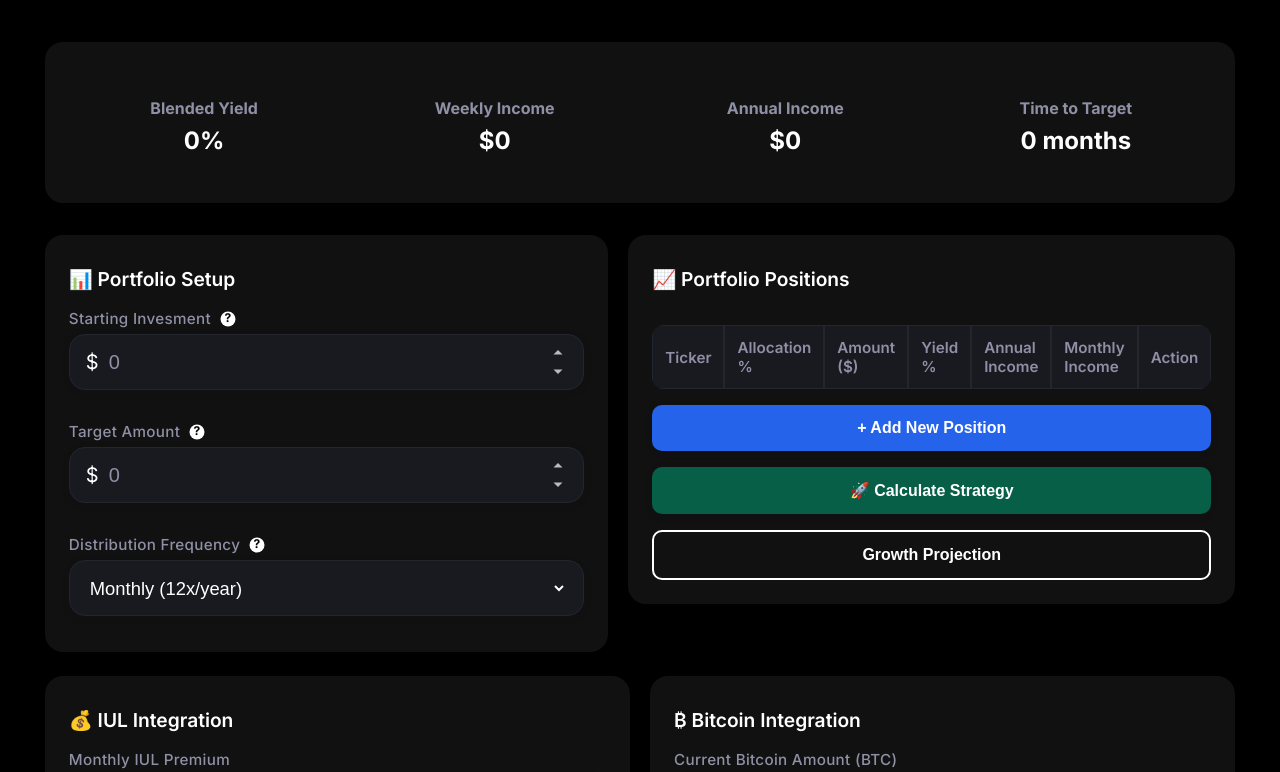
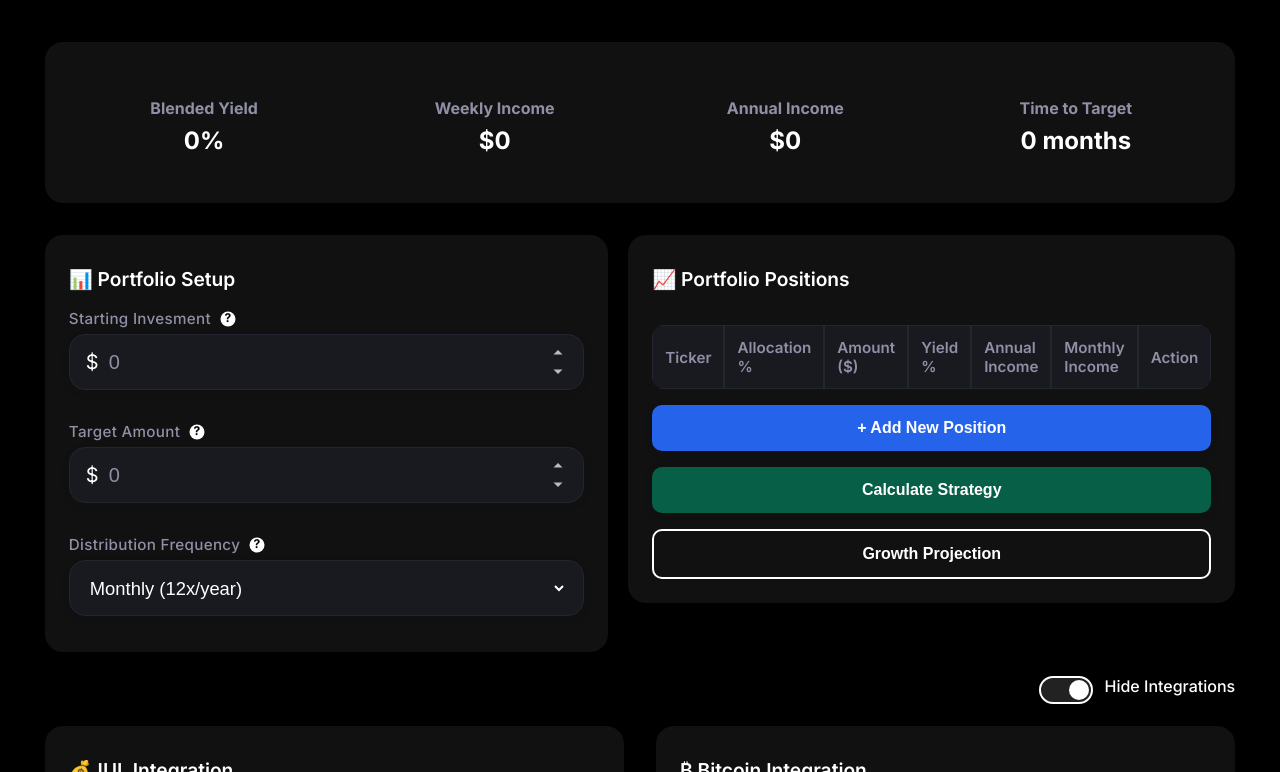
Before and after one commit to ajordant1989/Drip_Strategy, a plain HTML site: page Drip_Strategy.html in a window 1280 px wide. Shown: the part 112-884 px from the top of the page. Drawn offline with nearby package versions, Linux system fonts and the light colour scheme.

Commit message:
Add toggle to show/hide integration grid
Introduces a toggle switch to collapse or expand the integration grid section in Drip_Strategy.html, improving UI flexibility. Includes supporting styles in global.css and updates chart/table logic for monthly data rendering.

```diff
--- a/Drip_Strategy.html
+++ b/Drip_Strategy.html
@@ -142,14 +142,25 @@
                 <div class="button-group">
                     <div class="main-action-btns">
                         <button class="btn" onclick="openAddPositionModal()">+ Add New Position</button>
-                        <button class="btn" onclick="calculateResults()">🚀 Calculate Strategy</button>
+                        <button class="btn" onclick="calculateResults()">Calculate Strategy</button>
                     </div>
                     <button class="projection-btn" onclick="scrollToProjection()">Growth Projection</button>
                 </div>
             </div>
         </div>
 
-        <div class="integration-grid">
+        <!-- Integration Grid Toggle Switch -->
+        <div style="width:100%; display:flex; justify-content:flex-end; margin-bottom:16px;">
+            <label class="toggle-switch" id="integrationToggleLabel">
+                <input type="checkbox" id="toggleIntegrationGridSwitch" checked>
+                <span class="slider"></span>
+            </label>
+            <span id="toggleIntegrationGridText"
+                style="margin-left:12px; color:#fff; font-weight:500; font-size:1rem;">Hide Integrations</span>
+        </div>
+
+        <div id="integrationGridContainer" style="width: 100%;">
+            <div class="integration-grid" style="display: flex; gap: 32px; width: 100;">
                 <div class="card iul-integration">
                     <h2>💰 IUL Integration</h2>
                     <div class="input-group">
@@ -176,10 +187,12 @@
                                 <input type="text" id="iulCashValue" step="100" min="0" placeholder="0"
                                     class="with-unit input-no-border">
                                 <div class="input-arrows">
-                                <svg class="input-arrow" onclick="stepInput('iulCashValue', 100)" viewBox="0 0 24 24">
+                                    <svg class="input-arrow" onclick="stepInput('iulCashValue', 100)"
+                                        viewBox="0 0 24 24">
                                         <path d="M12 8l-6 6h12z" />
                                     </svg>
-                                <svg class="input-arrow" onclick="stepInput('iulCashValue', -100)" viewBox="0 0 24 24">
+                                    <svg class="input-arrow" onclick="stepInput('iulCashValue', -100)"
+                                        viewBox="0 0 24 24">
                                         <path d="M12 16l6-6H6z" />
                                     </svg>
                                 </div>
@@ -194,10 +207,12 @@
                                     class="with-unit">
                                 <span class="input-unit input-unit-right">%</span>
                                 <div class="input-arrows">
-                                <svg class="input-arrow" onclick="stepInput('iulGrowthRate', 0.5)" viewBox="0 0 24 24">
+                                    <svg class="input-arrow" onclick="stepInput('iulGrowthRate', 0.5)"
+                                        viewBox="0 0 24 24">
                                         <path d="M12 8l-6 6h12z" />
                                     </svg>
-                                <svg class="input-arrow" onclick="stepInput('iulGrowthRate', -0.5)" viewBox="0 0 24 24">
+                                    <svg class="input-arrow" onclick="stepInput('iulGrowthRate', -0.5)"
+                                        viewBox="0 0 24 24">
                                         <path d="M12 16l6-6H6z" />
                                     </svg>
                                 </div>
@@ -210,10 +225,12 @@
                                     class="with-unit">
                                 <span class="input-unit input-unit-right">%</span>
                                 <div class="input-arrows">
-                                <svg class="input-arrow" onclick="stepInput('reinvestToIUL', 5)" viewBox="0 0 24 24">
+                                    <svg class="input-arrow" onclick="stepInput('reinvestToIUL', 5)"
+                                        viewBox="0 0 24 24">
                                         <path d="M12 8l-6 6h12z" />
                                     </svg>
-                                <svg class="input-arrow" onclick="stepInput('reinvestToIUL', -5)" viewBox="0 0 24 24">
+                                    <svg class="input-arrow" onclick="stepInput('reinvestToIUL', -5)"
+                                        viewBox="0 0 24 24">
                                         <path d="M12 16l6-6H6z" />
                                     </svg>
                                 </div>
@@ -267,10 +284,12 @@
                                     class="with-unit input-no-border">
                                 <span class="input-unit input-unit-right">%</span>
                                 <div class="input-arrows">
-                                <svg class="input-arrow" onclick="stepInput('bitcoinCAGR', 0.5)" viewBox="0 0 24 24">
+                                    <svg class="input-arrow" onclick="stepInput('bitcoinCAGR', 0.5)"
+                                        viewBox="0 0 24 24">
                                         <path d="M12 8l-6 6h12z" />
                                     </svg>
-                                <svg class="input-arrow" onclick="stepInput('bitcoinCAGR', -0.5)" viewBox="0 0 24 24">
+                                    <svg class="input-arrow" onclick="stepInput('bitcoinCAGR', -0.5)"
+                                        viewBox="0 0 24 24">
                                         <path d="M12 16l6-6H6z" />
                                     </svg>
                                 </div>
@@ -309,6 +328,7 @@
                                         viewBox="0 0 24 24">
                                         <path d="M12 16l6-6H6z" />
                                     </svg>
+                                </div>
                             </div>
                         </div>
                     </div>
@@ -662,7 +682,7 @@
                     targetReached = true;
                 }
 
-                // Only render up to 48 months in the monthly table
+                // Only render up to 48 months in the monthly table and chart
                 if (month <= 48) {
                     const row = document.createElement('tr');
                     if (month === timeToTarget) {
@@ -677,15 +697,16 @@
                         <td>$${totalWealth.toLocaleString('en-US', { maximumFractionDigits: 0 })}</td>
                     `;
                     tbody.appendChild(row);
-                }
 
+                    // Only push chart data for months 0-48
                     chartData.labels.push(`Month ${month}`);
                     chartData.portfolio.push(portfolioValue);
                     chartData.iul.push(currentIULValue);
                     chartData.bitcoin.push(currentBitcoinValueUSD);
                     chartData.total.push(totalWealth);
+                }
 
-                // Stop charting data after 5 years unless target hasn't been hit
+                // Stop charting data after 5 years unless target hasn't been
                 if (month > 60 && targetReached) {
                     break;
                 }
@@ -861,6 +882,20 @@
                 });
             });
             updateInputUnits();
+
+            // Collapse/Expand Integration Grid using toggle switch
+            const toggleSwitch = document.getElementById('toggleIntegrationGridSwitch');
+            const integrationGridContainer = document.getElementById('integrationGridContainer');
+            const toggleText = document.getElementById('toggleIntegrationGridText');
+            toggleSwitch.addEventListener('change', function () {
+                if (toggleSwitch.checked) {
+                    integrationGridContainer.style.display = 'block';
+                    toggleText.textContent = 'Hide Integrations';
+                } else {
+                    integrationGridContainer.style.display = 'none';
+                    toggleText.textContent = 'Show Integrations';
+                }
+            });
         });
 
         function scrollToProjection() {
--- a/global.css
+++ b/global.css
@@ -542,6 +542,53 @@ select::placeholder {
     animation-delay: 1s;
 }
 
+        /* Toggle Switch Styles */
+        .toggle-switch {
+            position: relative;
+            display: inline-block;
+            width: 54px;
+            height: 28px;
+        }
+
+        .toggle-switch input {
+            opacity: 0;
+            width: 0;
+            height: 0;
+        }
+
+        .slider {
+            position: absolute;
+            cursor: pointer;
+            top: 0;
+            left: 0;
+            right: 0;
+            bottom: 0;
+            background: #222;
+            border: 2px solid #fff;
+            border-radius: 999px;
+            transition: background 0.2s;
+        }
+
+        .slider:before {
+            position: absolute;
+            content: "";
+            height: 20px;
+            width: 20px;
+            left: 4px;
+            bottom: 2px;
+            background: #fff;
+            border-radius: 50%;
+            transition: transform 0.2s;
+        }
+
+        .toggle-switch input:checked+.slider {
+            background: #222;
+        }
+
+        .toggle-switch input:checked+.slider:before {
+            transform: translateX(24px);
+        }
+
 @keyframes btcFloat {
     0% {
         transform: translateY(0) rotate(-10deg);
```
Lines whose indentation alone changed are shown as unchanged.
